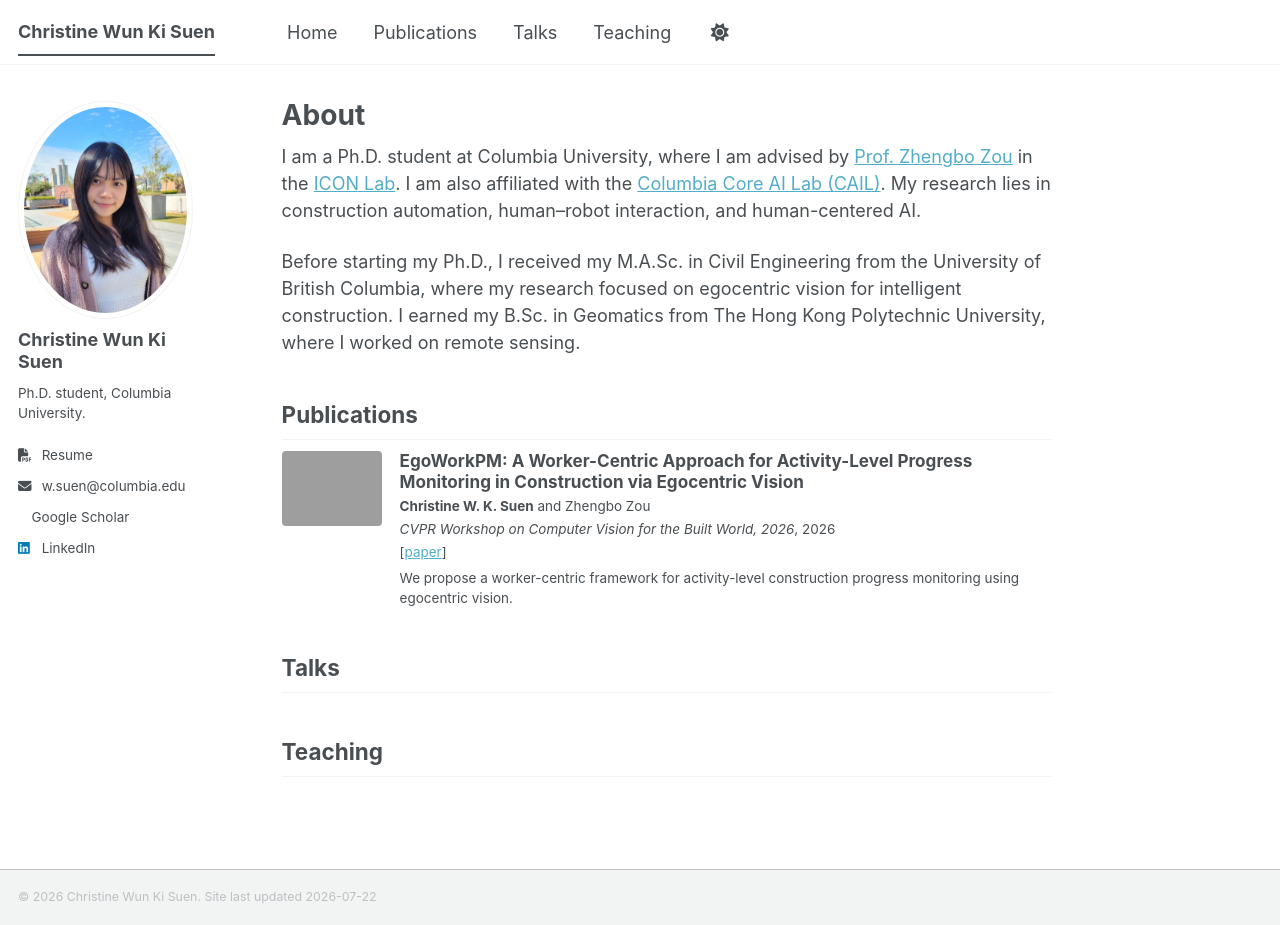
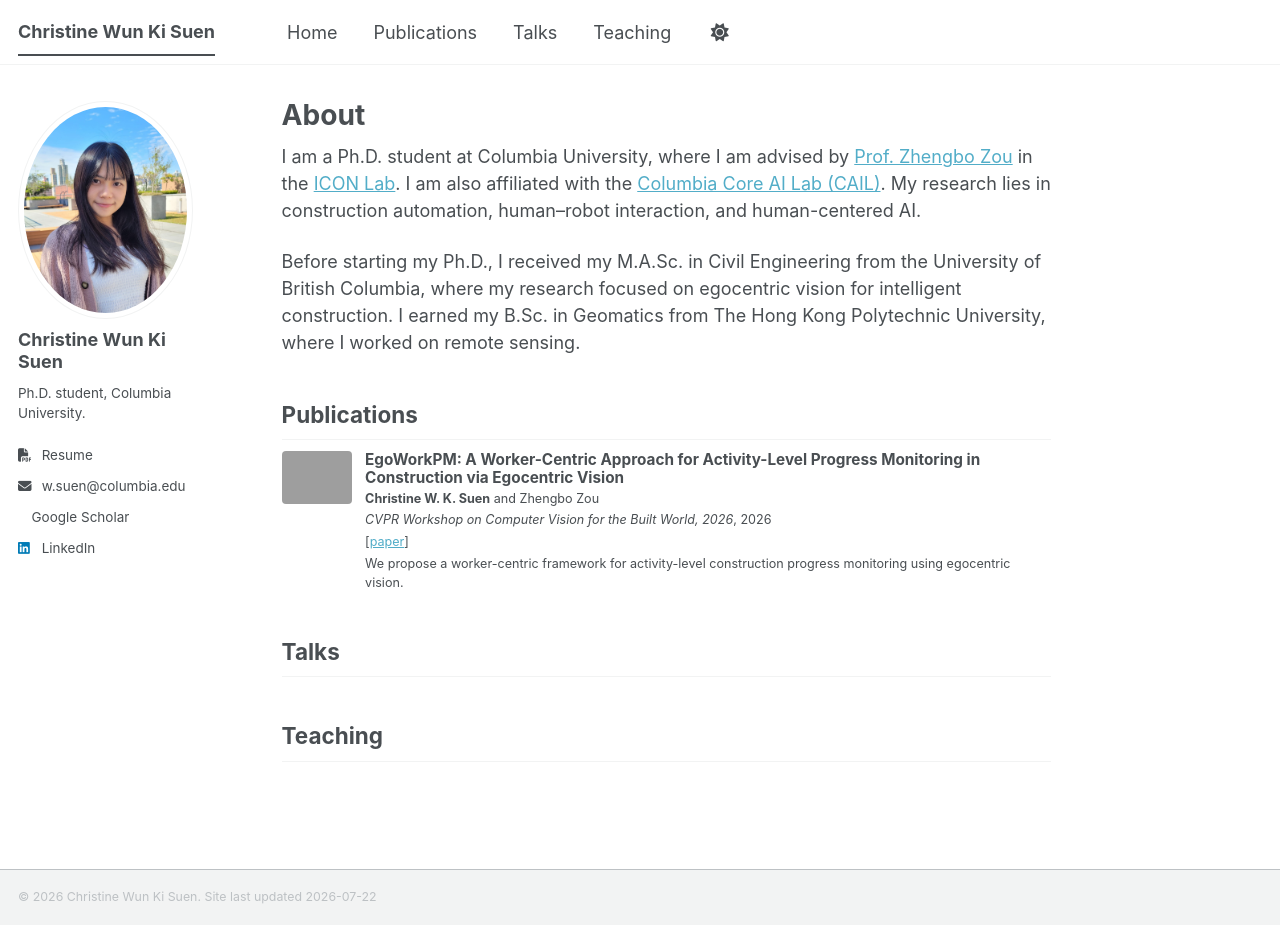
Before and after one commit to christine715/personal-website, a Jekyll site: the page built from _pages/about.md, in a window 1280 px wide and 925 px high. Built offline with Jekyll 4.4.1, drawn with Linux system fonts in a browser that asks for light colours; a style sheet for code colours, icons or effects is not loaded.

Commit message:
Update archive-single.html

```diff
--- a/_includes/archive-single.html
+++ b/_includes/archive-single.html
@@ -43,19 +43,19 @@
         {% if post.collection == 'teaching' %}
           <p> {{ post.type }}, <i>{{ post.venue }}</i>, {{ post.date | default: "1900-01-01" | date: "%Y" }} </p>
         {% elsif post.collection == 'publications' %}
-          <div class="publication-entry" style="display: flex; gap: 1rem; margin-bottom: 1.5rem; align-items: flex-start; font-size: 0.75rem;">
+          <div class="publication-entry" style="display: flex; gap: 0.75rem; margin-bottom: 1rem; align-items: flex-start; font-size: 0.7rem;">
             {% if post.image %}
-              <div class="publication-thumb" style="flex: 0 0 100px;">
+              <div class="publication-thumb" style="flex: 0 0 70px;">
                 <img src="{{ base_path }}{{ post.image }}" alt="{{ post.title }}" style="width: 100%; border-radius: 4px;">
               </div>
             {% endif %}
             <div class="publication-details" style="flex: 1;">
-              <h3 style="margin: 0 0 0.2rem 0; font-size: 0.95rem;">{{ post.title }}</h3>
+              <h3 style="margin: 0 0 0.15rem 0; font-size: 0.85rem;">{{ post.title }}</h3>
               {% if post.authors %}
-                <p style="margin: 0 0 0.15rem 0;">{{ post.authors }}</p>
+                <p style="margin: 0 0 0.1rem 0;">{{ post.authors }}</p>
               {% endif %}
-              <p style="margin: 0 0 0.2rem 0;"><em>{{ post.venue }}</em>, {{ post.date | date: "%Y" }}</p>
-              <p style="margin: 0 0 0.3rem 0;">
+              <p style="margin: 0 0 0.15rem 0;"><em>{{ post.venue }}</em>, {{ post.date | date: "%Y" }}</p>
+              <p style="margin: 0 0 0.2rem 0;">
                 {% if post.paperurl and post.paperurl != "" %}[<a href="{{ post.paperurl }}">paper</a>]&nbsp;{% endif %}
                 {% if post.projecturl and post.projecturl != "" %}[<a href="{{ post.projecturl }}">project page</a>]&nbsp;{% endif %}
                 {% if post.videourl and post.videourl != "" %}[<a href="{{ post.videourl }}">video</a>]&nbsp;{% endif %}
```
